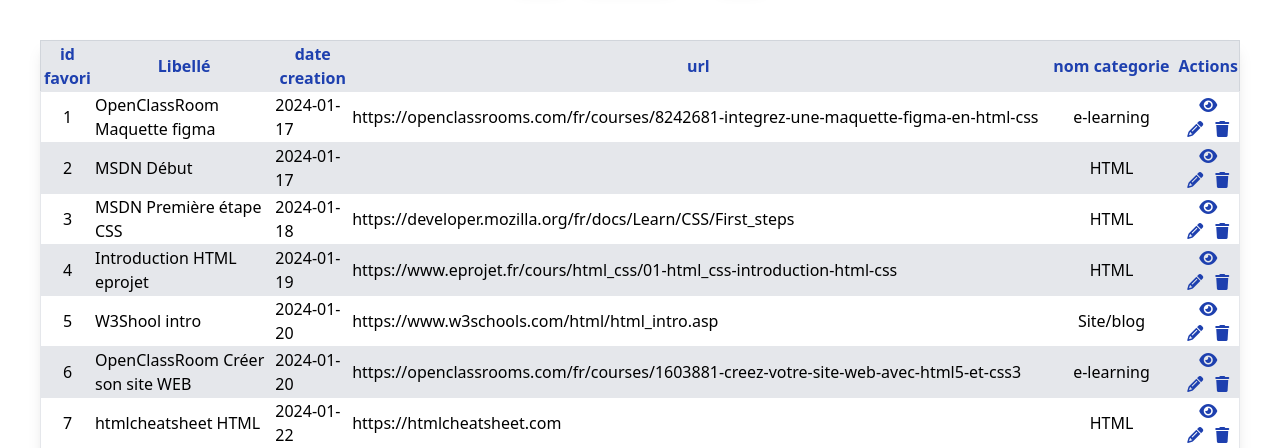
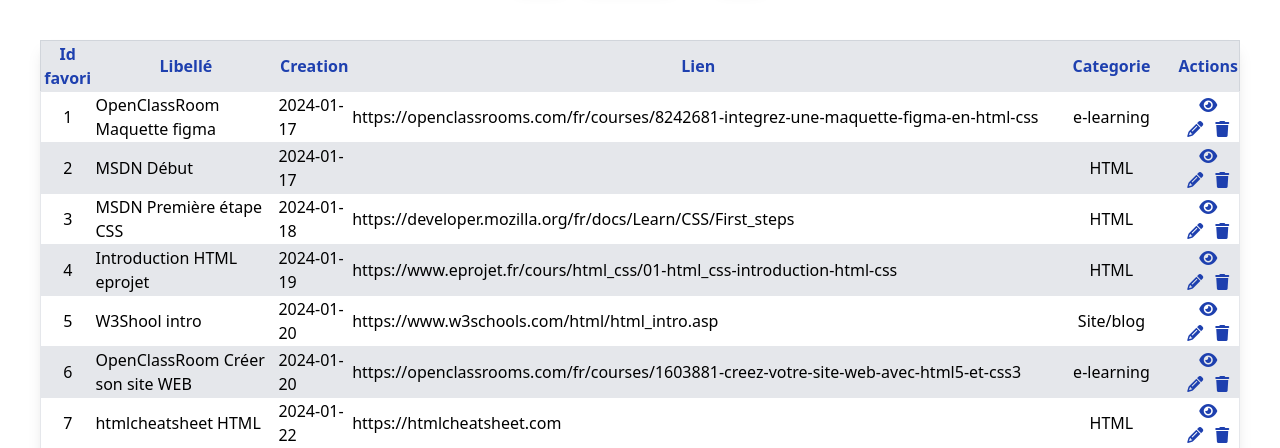
Before and after one commit to agustinZavalaAguilar/brief6, a PHP site: page / in a window 1280 px wide. Shown: the part 140-588 px from the top of the page. Run offline with PHP 8.4, Linux system fonts and the light colour scheme; data comes from the database, SQL or seed files in the repository; a stand-in replaces the project's code that opens the database connection; lists and menus that the app fills with data are empty; style sheets or scripts are compiled from the project's sources; some libraries are stand-ins or nearby versions.

Commit message:
Correction titre de colonnes tableau

```diff
--- a/src/index.php
+++ b/src/index.php
@@ -154,14 +154,14 @@
         <table class="table_favori m-10 border border-gray-300 shadow-lg">
             <!--Titres du tablau----------------------->
             <tr class="text-center text-blue-800 bg-gray-200 w-100">
-                <th>id favori</th>
+                <th>Id favori</th>
                 <th class="text-center text-blue-800">Libellé</th>
-                <th>date creation</th>
-                <th>url</th>
-                <th>nom categorie</th>
+                <th>Creation</th>
+                <th>Lien</th>
+                <th>Categorie</th>
                 <th>Actions</th>
             </tr>
-            <!---Registres generés en dynamique---->
+            <!---Registres generés en dynamique------------------------------------------------->
             <?php foreach ($favoris as $favori) { ?>
             <tr class="h-10 ml-10 bg-gray-100 hover:bg-blue-900 hover:text-white border border-gray-200 font-normal mx-auto max-w-screen-md even:bg-white odd:bg-gray-200">
                 <th class="font-normal" ><?= $favori['id_favori'] ?></th>
```
